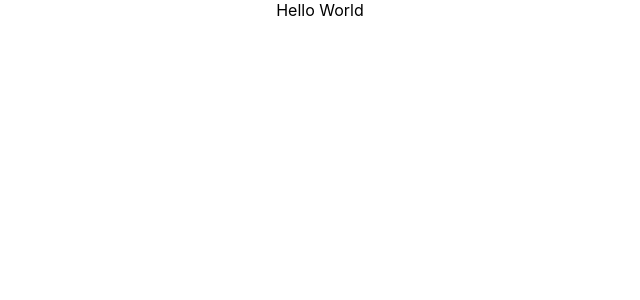
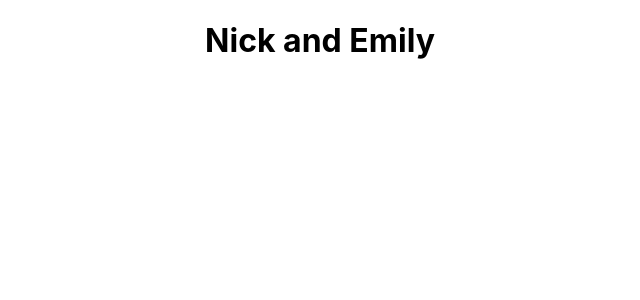
Before and after one commit to mikebkim/weddings, a React (Create React App) app: page / in a window 1280 px wide. Shown: the top 300 px of the page, without its empty margins (320-960 px from the left). Built offline with nearby package versions, Linux system fonts and the light colour scheme.

Commit message:
nothing important

```diff
--- a/package.json
+++ b/package.json
@@ -3,6 +3,7 @@
   "version": "0.1.0",
   "private": true,
   "dependencies": {
+    "node-sass": "^4.11.0",
     "react": "^16.8.6",
     "react-dom": "^16.8.6",
     "react-scripts": "2.1.8"
--- a/src/App.js
+++ b/src/App.js
@@ -1,5 +1,4 @@
 import React, { Component } from 'react';
-import logo from './logo.svg';
 import './App.css';
 
 import HomePage from './pages/HomePage/HomePage'
--- a/src/pages/HomePage/HomePage.jsx
+++ b/src/pages/HomePage/HomePage.jsx
@@ -1,7 +1,10 @@
 import React from 'react'
+import './HomePage.scss'
 
 const HomePage = () => {
-    return <div>Hello World</div>
+    return <div className="HomePage">
+        <h1>Nick and Emily</h1>
+        </div>
 }
 
 export default HomePage
--- a/src/pages/HomePage/HomePage.scss
+++ b/src/pages/HomePage/HomePage.scss
@@ -0,0 +1,4 @@
+.HomePage {
+    display: flex;
+    justify-content: center;
+}
```
Also changed, not shown: src/logo.svg (deleted), 1 other file (tests, documents, lock files or other folders).
